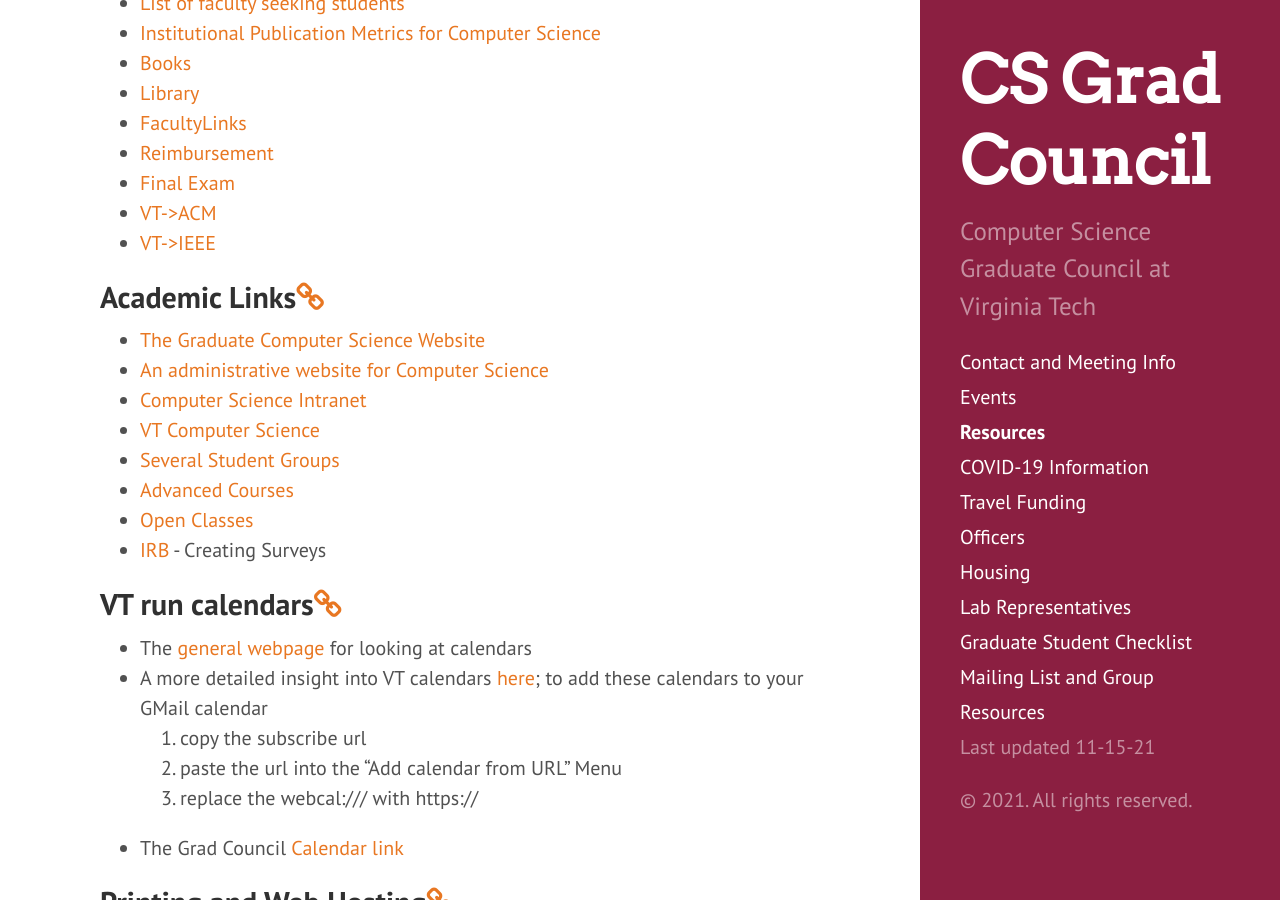
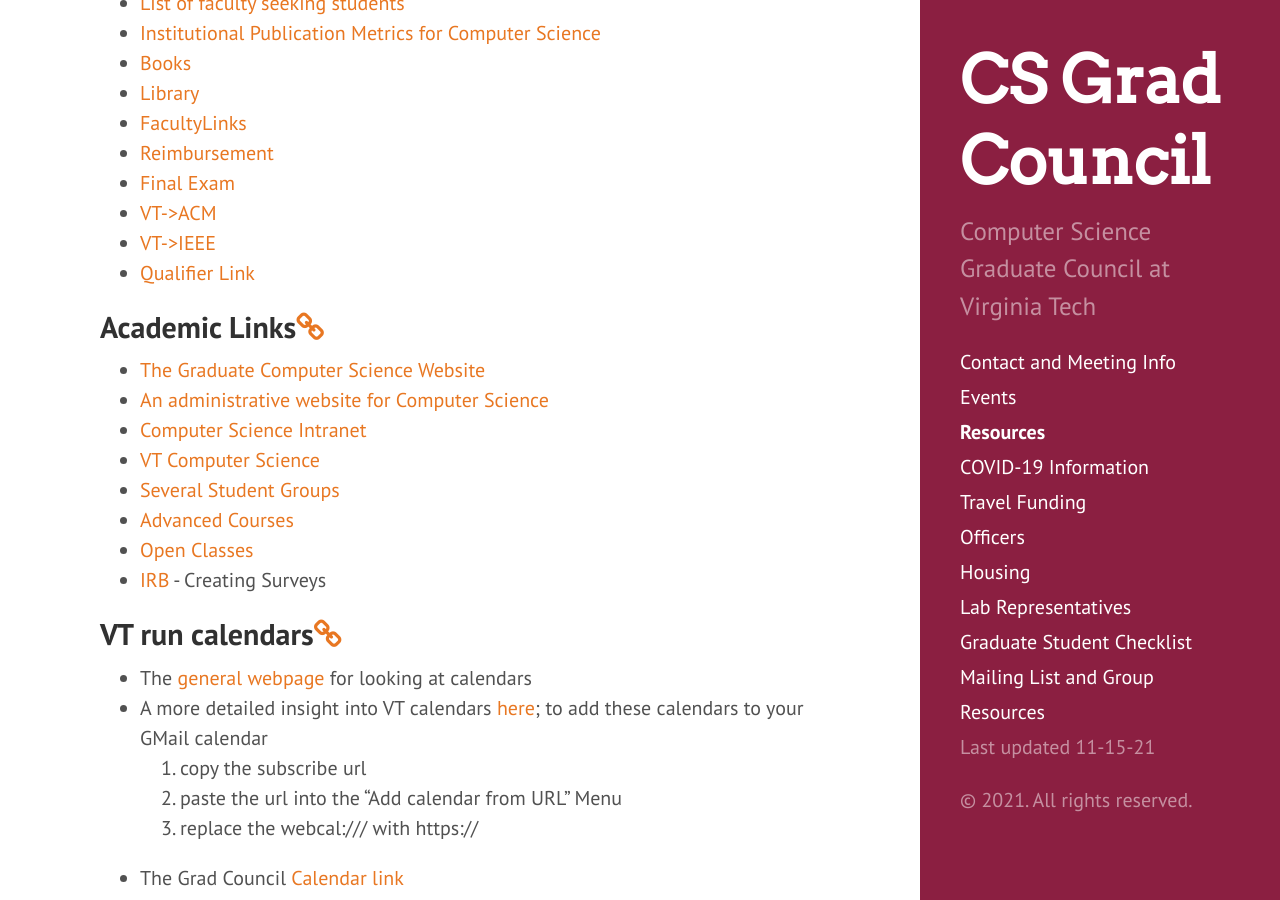
Before and after one commit to CSGraduateCouncil-VirginiaTech/csgc-website, a Jekyll site: the page built from resources.md, in a window 1280 px wide and 900 px high, scrolled down 705 px. Built offline with Jekyll 4.4.1, drawn with Linux system fonts in a browser that asks for light colours.

Commit message:
Added a link to the qualifier page

```diff
--- a/resources.md
+++ b/resources.md
@@ -29,6 +29,7 @@ permalink: /resources/
 * [Final Exam](https://ess.graduateschool.vt.edu/pages/NewExam.php)
 * [VT-&gt;ACM](https://dl-acm-org.ezproxy.lib.vt.edu/)
 * [VT-&gt;IEEE](https://ieeexplore-ieee-org.ezproxy.lib.vt.edu/)
+* [Qualifier Link](https://people.cs.vt.edu/kluther/qualifier/2021/)
 
 ## <a name="AcademicLinks"></a>Academic Links<a href="#AcademicLinks"><i class="fa fa-link" aria-hidden="true"></i></a>
 
```
